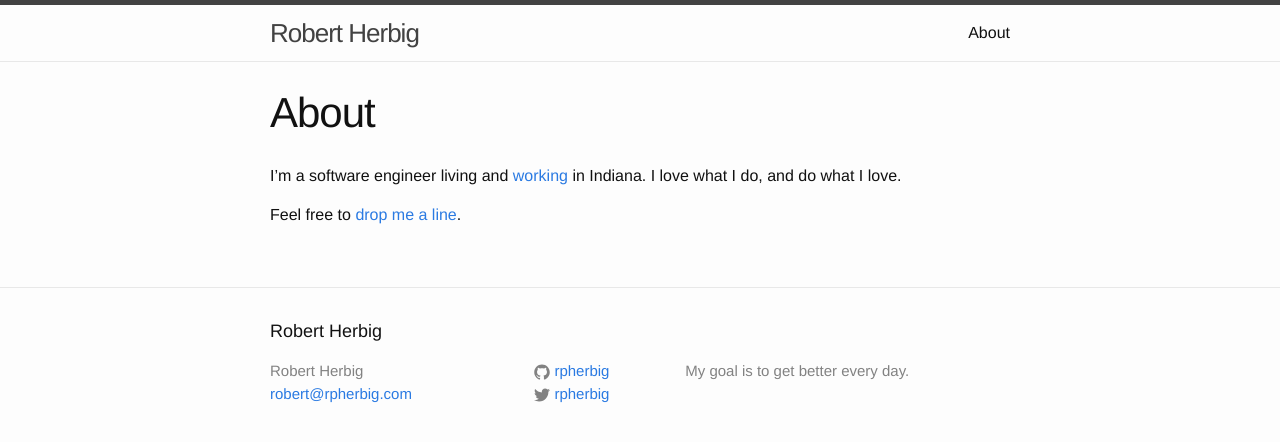
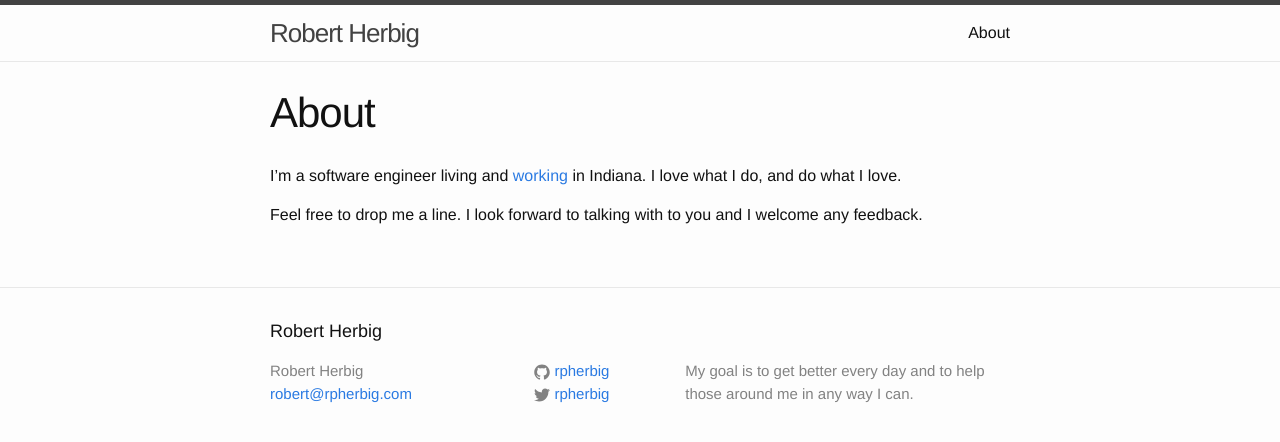
Before and after one commit to rpherbig/rpherbig.github.io, a Jekyll site: the page built from about.md, in a window 1280 px wide. Shown: the top 442 px of the page. Built offline with Jekyll 4.4.1, drawn with Linux system fonts in a browser that asks for light colours.

Commit message:
about/readme/config updates

```diff
--- a/_config.yml
+++ b/_config.yml
@@ -2,9 +2,9 @@
 title: Robert Herbig
 email: robert@rpherbig.com
 description: >
-  My goal is to get better every day.
+  My goal is to get better every day and to help those around me in any way I can.
 baseurl: ""
-url: "http://rpherbig.com"
+url: "http://www.rpherbig.com"
 twitter_username: rpherbig
 github_username:  rpherbig
 
--- a/about.md
+++ b/about.md
@@ -6,4 +6,4 @@ permalink: /about/
 
 I'm a software engineer living and [working](http://www.sep.com) in Indiana. I love what I do, and do what I love.
 
-Feel free to [drop me a line](mailto:robert@rpherbig.com).
+Feel free to drop me a line. I look forward to talking with to you and I welcome any feedback.
```
Also changed, not shown: README.md.
